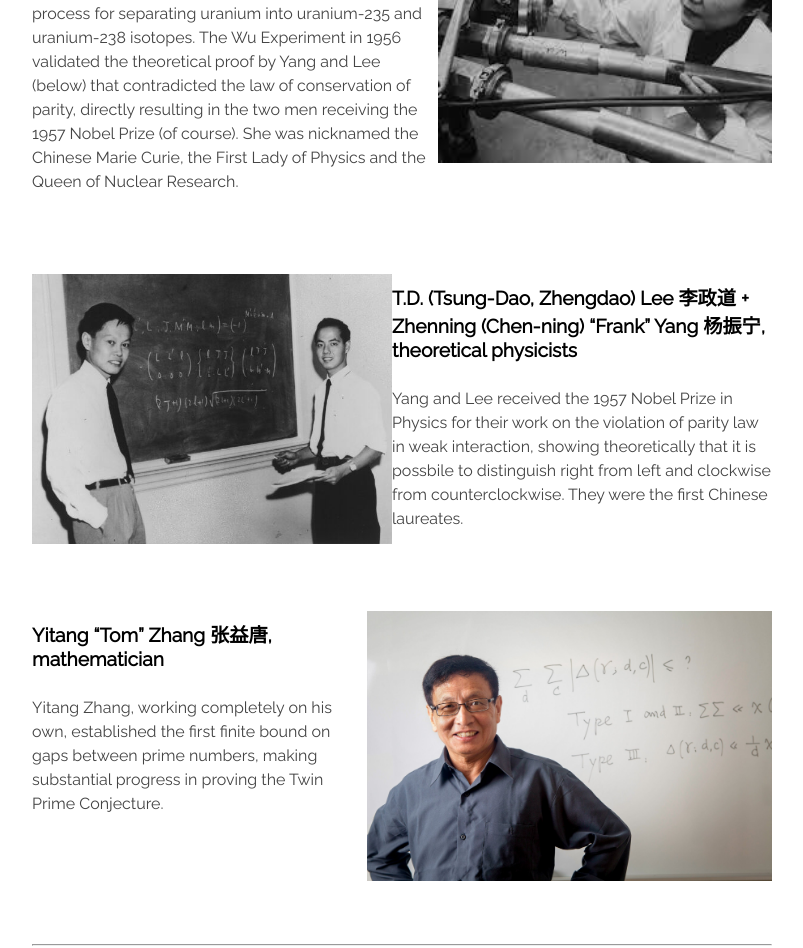
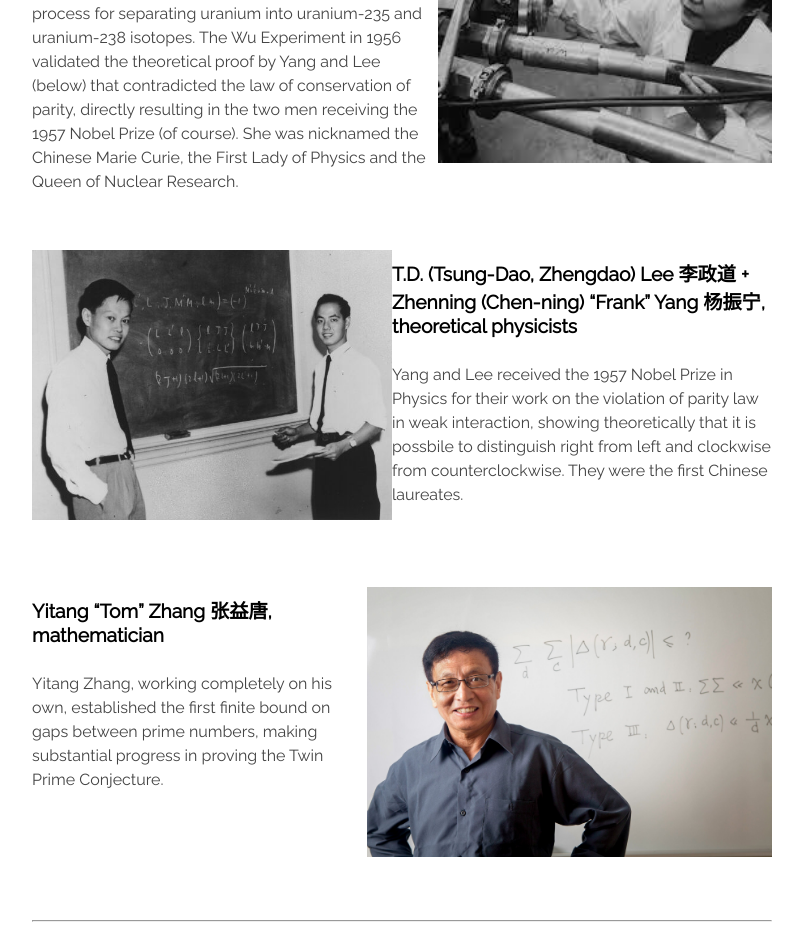
Before and after one commit to c1ndygao/cindygao.com, a Jekyll site: the page built from heroes.md, in a window 1280 px wide. Shown: the part 860-1808 px from the top of the page, without its empty margins (228-1031 px from the left). Built offline with Jekyll 4.4.1, drawn with Linux system fonts in a browser that asks for light colours.

Commit message:
Update heroes.md

```diff
--- a/heroes.md
+++ b/heroes.md
@@ -19,7 +19,6 @@
 #### Chien-Shiung (Jianxiong) Wu 吴健雄, experimental physicist ####
 Wu worked on the Manhattan Project, developing the process for separating uranium into uranium-235 and uranium-238 isotopes. The Wu Experiment in 1956 validated the theoretical proof by Yang and Lee (below) that contradicted the law of conservation of parity, directly resulting in the two men receiving the 1957 Nobel Prize (of course). She was nicknamed the Chinese Marie Curie, the First Lady of Physics and the Queen of Nuclear Research.
 
-<br>
 <br>
 
 <img src="/images/lee-yang.jpg" height="270" align="left">
@@ -45,7 +44,7 @@
 
 ### Chinese Americans ###
 
-<img src="/images/Wah_Chang.jpg" height="250"> <img src="/images/tricorder.jpg" height="250"> <img src="/images/tribbles.jpg" height="250">
+<img src="/images/Wah_Chang.jpg" height="225"> <img src="/images/tricorder.jpg" height="225"> <img src="/images/tribbles.jpg" height="225">
 
 #### Wah Chang 郑华明, artist/designer ####
 Few Star Trek fans know him by name, but they all know Wah Chang's creations: the phaser, the communicator, the tricorder, the Gorn, the first Romulan ship, the tribble, and so many more. It's hard to imagine that his name never appeared in the series's credits.
```
